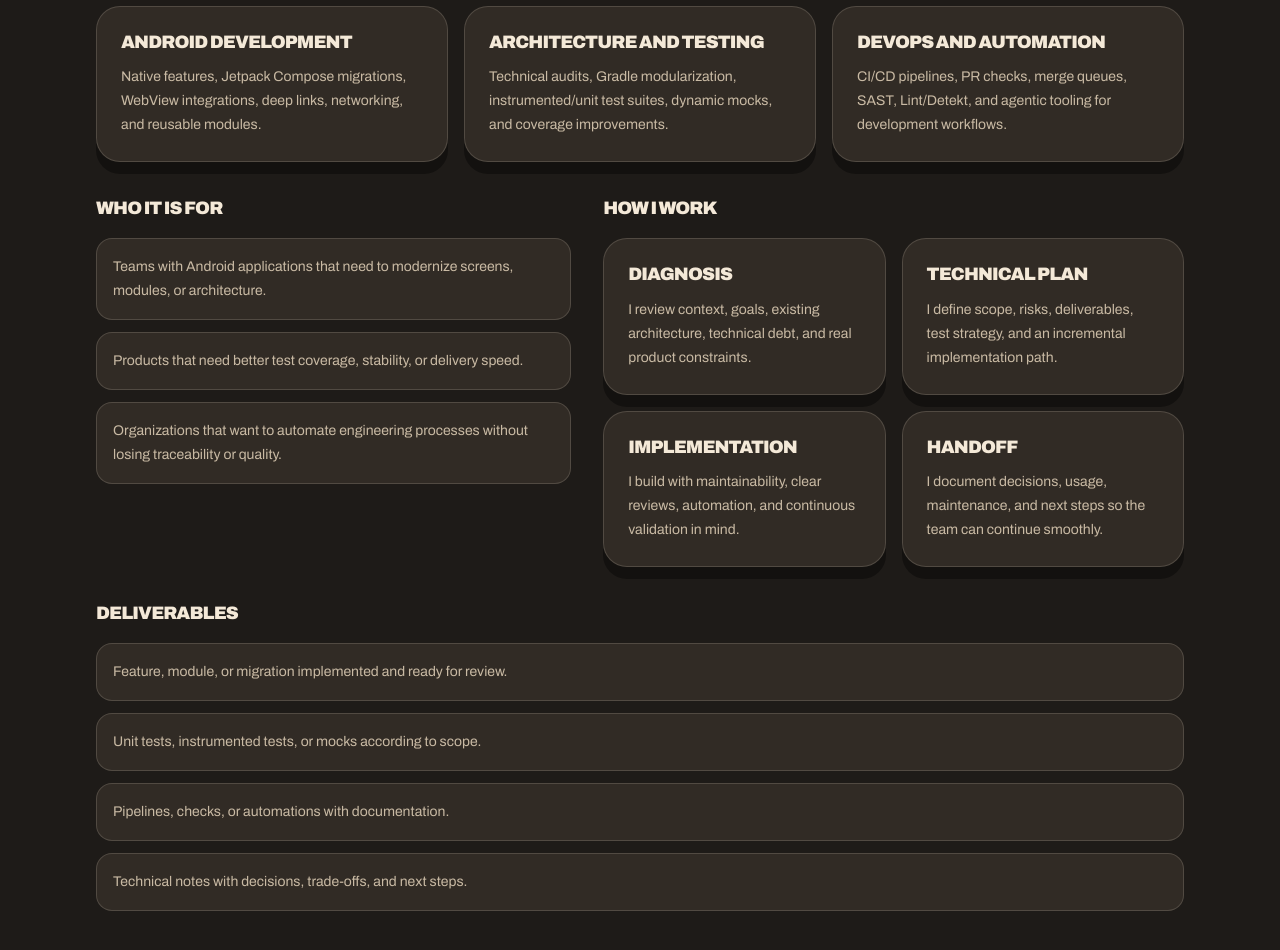
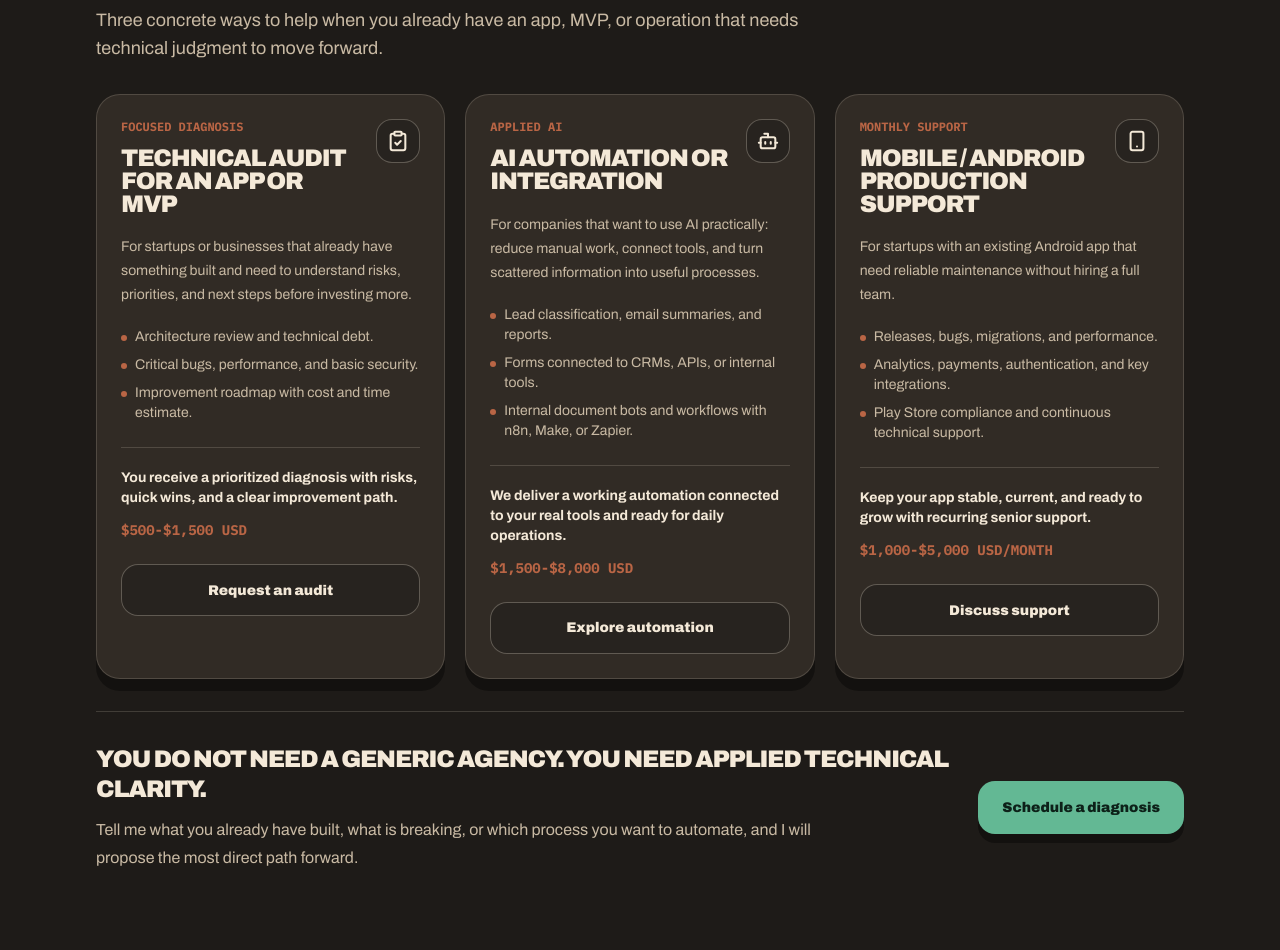
Before and after one commit to gabriel96x1/professional_landing_page, a Next.js app: page /en in a window 1280 px wide. Shown: the part 1760-2710 px from the top of the page. Built offline with nearby package versions, Linux system fonts and the light colour scheme.

Commit message:
first costs and services draft

```diff
--- a/app/_sections/hero-section.tsx
+++ b/app/_sections/hero-section.tsx
@@ -11,7 +11,7 @@ export function HeroSection() {
           <p className="font-mono text-[0.82rem] font-bold uppercase tracking-[0.12em] text-(--theme-label)">
             {t("eyebrow")}
           </p>
-          <h1 className="mt-5 max-w-full text-5xl font-black uppercase leading-[0.9] text-(--theme-text-primary) sm:text-6xl lg:text-[4.8rem] xl:text-[5.2rem] 2xl:text-[6.2rem]">
+          <h1 className="mt-5 max-w-full text-5xl font-black uppercase leading-[0.8] text-(--theme-text-primary) sm:text-6xl lg:text-7xl xl:text-8xl">
             {t("title")}
           </h1>
           <p className="mt-6 max-w-2xl text-lg leading-8 text-(--theme-text-secondary) sm:text-xl">
@@ -26,7 +26,7 @@ export function HeroSection() {
             </Link>
           </div>
         </div>
-        <aside className="theme-card-shadow flex min-h-[26rem] flex-col justify-between overflow-hidden rounded-[2rem] border border-(--theme-border-strong) bg-(--theme-surface) p-6 lg:min-h-[35rem] lg:p-10">
+        <aside className="theme-card-shadow flex min-h-104 flex-col justify-between overflow-hidden rounded-4xl border border-(--theme-border-strong) bg-(--theme-surface) p-6 lg:min-h-140 lg:p-10">
           <div className="grid size-36 place-items-center rounded-[2.375rem] border border-(--theme-border) bg-(--theme-surface-muted) shadow-[inset_0_0_0_12px_var(--theme-label-soft)]">
             <div className="grid justify-items-center gap-2" aria-hidden="true">
               <span className="block h-5 w-16 rounded-full bg-(--theme-accent)" />
--- a/app/_sections/services-section.tsx
+++ b/app/_sections/services-section.tsx
@@ -1,18 +1,28 @@
-import {
-  PageSection,
-  PlaceholderCard,
-  PlaceholderList,
-} from "../_components/page-sections";
+import { Link } from "@/i18n/navigation";
+import { Bot, ClipboardCheck, Smartphone } from "lucide-react";
 import { useTranslations } from "next-intl";
+import { PageSection } from "../_components/page-sections";
+
+type Service = {
+  key: "audit" | "automation" | "mobile";
+  eyebrow: string;
+  title: string;
+  body: string;
+  includes: string[];
+  outcome: string;
+  price: string;
+  cta: string;
+};
+
+const serviceIcons = {
+  audit: ClipboardCheck,
+  automation: Bot,
+  mobile: Smartphone,
+} as const;
 
 export function ServicesSection() {
   const t = useTranslations("Home.Services");
-  const audienceItems = t.raw("audienceItems") as string[];
-  const workflowSteps = t.raw("workflowSteps") as Array<{
-    title: string;
-    body: string;
-  }>;
-  const deliverableItems = t.raw("deliverableItems") as string[];
+  const services = t.raw("items") as Service[];
 
   return (
     <PageSection
@@ -20,48 +30,71 @@ export function ServicesSection() {
       title={t("title")}
       description={t("description")}
     >
-      <div className="grid gap-4 md:grid-cols-3">
-        <PlaceholderCard title={t("cards.sites.title")}>
-          {t("cards.sites.body")}
-        </PlaceholderCard>
-        <PlaceholderCard title={t("cards.frontend.title")}>
-          {t("cards.frontend.body")}
-        </PlaceholderCard>
-        <PlaceholderCard title={t("cards.consulting.title")}>
-          {t("cards.consulting.body")}
-        </PlaceholderCard>
+      <div className="grid gap-5 lg:grid-cols-3">
+        {services.map((service) => {
+          const Icon = serviceIcons[service.key];
+
+          return (
+            <article
+              key={service.key}
+              className="theme-card-shadow flex min-h-full flex-col rounded-3xl border border-(--theme-border) bg-(--theme-surface) p-5 sm:p-6"
+            >
+              <div className="flex items-start justify-between gap-4">
+                <div>
+                  <p className="font-mono text-xs font-bold uppercase text-(--theme-label)">
+                    {service.eyebrow}
+                  </p>
+                  <h3 className="mt-3 text-2xl font-black uppercase leading-[0.95] text-(--theme-text-primary)">
+                    {service.title}
+                  </h3>
+                </div>
+                <div className="grid size-11 shrink-0 place-items-center rounded-2xl border border-(--theme-border-strong) bg-(--theme-surface-muted) text-(--theme-text-primary)">
+                  <Icon aria-hidden="true" size={22} strokeWidth={2.2} />
+                </div>
+              </div>
+
+              <p className="mt-5 text-sm leading-6 text-(--theme-text-secondary)">
+                {service.body}
+              </p>
+
+              <ul className="mt-5 grid gap-2 text-sm leading-5 text-(--theme-text-secondary)">
+                {service.includes.map((item) => (
+                  <li key={item} className="flex gap-2">
+                    <span className="mt-2 size-1.5 shrink-0 rounded-full bg-(--theme-label)" />
+                    <span>{item}</span>
+                  </li>
+                ))}
+              </ul>
+
+              <div className="mt-6 border-t border-(--theme-border) pt-5">
+                <p className="text-sm font-bold text-(--theme-text-primary)">
+                  {service.outcome}
+                </p>
+                <p className="mt-3 font-mono text-sm font-bold uppercase text-(--theme-label)">
+                  {service.price}
+                </p>
+              </div>
+
+              <Link className="button-secondary mt-6 w-full" href="#contact">
+                {service.cta}
+              </Link>
+            </article>
+          );
+        })}
       </div>
 
-      <div className="mt-8 grid gap-8 lg:grid-cols-[0.9fr_1.1fr]">
+      <div className="mt-8 grid gap-5 border-t border-(--theme-border) pt-8 lg:grid-cols-[1fr_auto] lg:items-center">
         <div>
-          <h3 className="text-lg font-black uppercase text-(--theme-text-primary)">
-            {t("audienceTitle")}
+          <h3 className="text-2xl font-black uppercase leading-tight text-(--theme-text-primary)">
+            {t("ctaTitle")}
           </h3>
-          <div className="mt-4">
-            <PlaceholderList items={audienceItems} />
-          </div>
+          <p className="mt-3 max-w-3xl text-base leading-7 text-(--theme-text-secondary)">
+            {t("ctaBody")}
+          </p>
         </div>
-        <div>
-          <h3 className="text-lg font-black uppercase text-(--theme-text-primary)">
-            {t("workflowTitle")}
-          </h3>
-          <div className="mt-4 grid gap-4 sm:grid-cols-2">
-            {workflowSteps.map((step) => (
-              <PlaceholderCard key={step.title} title={step.title}>
-                {step.body}
-              </PlaceholderCard>
-            ))}
-          </div>
-        </div>
-      </div>
-
-      <div className="mt-8">
-        <h3 className="text-lg font-black uppercase text-(--theme-text-primary)">
-          {t("deliverablesTitle")}
-        </h3>
-        <div className="mt-4">
-          <PlaceholderList items={deliverableItems} />
-        </div>
+        <Link className="button-primary w-full lg:w-auto" href="#contact">
+          {t("ctaLabel")}
+        </Link>
       </div>
     </PageSection>
   );
--- a/messages/en.json
+++ b/messages/en.json
@@ -59,53 +59,54 @@
     },
     "Services": {
       "title": "Services",
-      "description": "I can help with mobile development, Android modernization, quality automation, and internal tools that accelerate technical teams.",
-      "cards": {
-        "sites": {
-          "title": "Android development",
-          "body": "Native features, Jetpack Compose migrations, WebView integrations, deep links, networking, and reusable modules."
-        },
-        "frontend": {
-          "title": "Architecture and testing",
-          "body": "Technical audits, Gradle modularization, instrumented/unit test suites, dynamic mocks, and coverage improvements."
-        },
-        "consulting": {
-          "title": "DevOps and automation",
-          "body": "CI/CD pipelines, PR checks, merge queues, SAST, Lint/Detekt, and agentic tooling for development workflows."
-        }
-      },
-      "audienceTitle": "Who it is for",
-      "audienceItems": [
-        "Teams with Android applications that need to modernize screens, modules, or architecture.",
-        "Products that need better test coverage, stability, or delivery speed.",
-        "Organizations that want to automate engineering processes without losing traceability or quality."
-      ],
-      "workflowTitle": "How I work",
-      "workflowSteps": [
+      "description": "Three concrete ways to help when you already have an app, MVP, or operation that needs technical judgment to move forward.",
+      "items": [
         {
-          "title": "Diagnosis",
-          "body": "I review context, goals, existing architecture, technical debt, and real product constraints."
+          "key": "audit",
+          "eyebrow": "Focused diagnosis",
+          "title": "Technical audit for an app or MVP",
+          "body": "For startups or businesses that already have something built and need to understand risks, priorities, and next steps before investing more.",
+          "includes": [
+            "Architecture review and technical debt.",
+            "Critical bugs, performance, and basic security.",
+            "Improvement roadmap with cost and time estimate."
+          ],
+          "outcome": "You receive a prioritized diagnosis with risks, quick wins, and a clear improvement path.",
+          "price": "$500-$1,500 USD",
+          "cta": "Request an audit"
         },
         {
-          "title": "Technical plan",
-          "body": "I define scope, risks, deliverables, test strategy, and an incremental implementation path."
+          "key": "automation",
+          "eyebrow": "Applied AI",
+          "title": "AI automation or integration",
+          "body": "For companies that want to use AI practically: reduce manual work, connect tools, and turn scattered information into useful processes.",
+          "includes": [
+            "Lead classification, email summaries, and reports.",
+            "Forms connected to CRMs, APIs, or internal tools.",
+            "Internal document bots and workflows with n8n, Make, or Zapier."
+          ],
+          "outcome": "We deliver a working automation connected to your real tools and ready for daily operations.",
+          "price": "$1,500-$8,000 USD",
+          "cta": "Explore automation"
         },
         {
-          "title": "Implementation",
-          "body": "I build with maintainability, clear reviews, automation, and continuous validation in mind."
-        },
-        {
-          "title": "Handoff",
-          "body": "I document decisions, usage, maintenance, and next steps so the team can continue smoothly."
+          "key": "mobile",
+          "eyebrow": "Monthly support",
+          "title": "Mobile / Android production support",
+          "body": "For startups with an existing Android app that need reliable maintenance without hiring a full team.",
+          "includes": [
+            "Releases, bugs, migrations, and performance.",
+            "Analytics, payments, authentication, and key integrations.",
+            "Play Store compliance and continuous technical support."
+          ],
+          "outcome": "Keep your app stable, current, and ready to grow with recurring senior support.",
+          "price": "$1,000-$5,000 USD/month",
+          "cta": "Discuss support"
         }
       ],
-      "deliverablesTitle": "Deliverables",
-      "deliverableItems": [
-        "Feature, module, or migration implemented and ready for review.",
-        "Unit tests, instrumented tests, or mocks according to scope.",
-        "Pipelines, checks, or automations with documentation.",
-        "Technical notes with decisions, trade-offs, and next steps."
-      ]
+      "ctaTitle": "You do not need a generic agency. You need applied technical clarity.",
+      "ctaBody": "Tell me what you already have built, what is breaking, or which process you want to automate, and I will propose the most direct path forward.",
+      "ctaLabel": "Schedule a diagnosis"
     },
     "Portfolio": {
       "title": "Portfolio",
--- a/messages/es.json
+++ b/messages/es.json
@@ -59,53 +59,54 @@
     },
     "Services": {
       "title": "Servicios",
-      "description": "Puedo apoyar en desarrollo mobile, modernizacion de Android, automatizacion de calidad y herramientas internas para acelerar equipos tecnicos.",
-      "cards": {
-        "sites": {
-          "title": "Desarrollo Android",
-          "body": "Features nativas, migraciones a Jetpack Compose, integraciones WebView, deep links, networking y modulos reutilizables."
-        },
-        "frontend": {
-          "title": "Arquitectura y testing",
-          "body": "Auditorias tecnicas, modularizacion Gradle, suites de pruebas instrumentadas/unitarias, mocks dinamicos y mejora de cobertura."
-        },
-        "consulting": {
-          "title": "DevOps y automatizacion",
-          "body": "Pipelines CI/CD, checks de PR, merge queues, SAST, Lint/Detekt y herramientas agenticas para flujos de desarrollo."
-        }
-      },
-      "audienceTitle": "Para quien es",
-      "audienceItems": [
-        "Equipos con aplicaciones Android que necesitan modernizar pantallas, modulos o arquitectura.",
-        "Productos que requieren mejorar cobertura de pruebas, estabilidad o velocidad de entrega.",
-        "Organizaciones que quieren automatizar procesos de ingenieria sin perder trazabilidad ni calidad."
-      ],
-      "workflowTitle": "Como trabajo",
-      "workflowSteps": [
+      "description": "Tres formas concretas de ayudar cuando ya existe una app, un MVP o una operacion que necesita criterio tecnico para avanzar.",
+      "items": [
         {
-          "title": "Diagnostico",
-          "body": "Reviso contexto, objetivos, arquitectura existente, deuda tecnica y restricciones reales del producto."
+          "key": "audit",
+          "eyebrow": "Diagnostico puntual",
+          "title": "Auditoria tecnica de app o MVP",
+          "body": "Para startups o negocios que ya tienen algo construido y necesitan entender riesgos, prioridades y proximos pasos antes de invertir mas.",
+          "includes": [
+            "Revision de arquitectura y deuda tecnica.",
+            "Bugs criticos, performance y seguridad basica.",
+            "Roadmap de mejoras con estimacion de costo y tiempo."
+          ],
+          "outcome": "Recibes un diagnostico priorizado con riesgos, quick wins y una ruta clara de mejora.",
+          "price": "$500-$1,500 USD",
+          "cta": "Solicitar auditoria"
         },
         {
-          "title": "Plan tecnico",
-          "body": "Defino alcance, riesgos, entregables, estrategia de pruebas y una ruta de implementacion incremental."
+          "key": "automation",
+          "eyebrow": "IA aplicada",
+          "title": "Automatizacion o integracion IA",
+          "body": "Para empresas que quieren usar IA de forma practica: reducir trabajo manual, conectar herramientas y convertir informacion dispersa en procesos utiles.",
+          "includes": [
+            "Clasificacion de leads, resumen de correos y reportes.",
+            "Formularios conectados a CRM, APIs o herramientas internas.",
+            "Bots internos con documentos y flujos con n8n, Make o Zapier."
+          ],
+          "outcome": "Entregamos una automatizacion funcional, conectada a tus herramientas reales y lista para operacion diaria.",
+          "price": "$1,500-$8,000 USD",
+          "cta": "Explorar automatizacion"
         },
         {
-          "title": "Implementacion",
-          "body": "Desarrollo con foco en mantenibilidad, revisiones claras, automatizacion y validacion continua."
-        },
-        {
-          "title": "Handoff",
-          "body": "Documento decisiones, uso, mantenimiento y siguientes pasos para que el equipo pueda continuar sin friccion."
+          "key": "mobile",
+          "eyebrow": "Soporte mensual",
+          "title": "Mobile / Android production support",
+          "body": "Para startups con una app Android existente que necesitan mantenimiento confiable sin contratar un equipo completo.",
+          "includes": [
+            "Releases, bugs, migraciones y performance.",
+            "Analytics, pagos, autenticacion e integraciones clave.",
+            "Compliance de Play Store y soporte tecnico continuo."
+          ],
+          "outcome": "Mantienes tu app estable, actualizada y preparada para crecer con soporte senior recurrente.",
+          "price": "$1,000-$5,000 USD/mes",
+          "cta": "Hablar de soporte"
         }
       ],
-      "deliverablesTitle": "Entregables",
-      "deliverableItems": [
-        "Feature, modulo o migracion implementada y lista para revision.",
-        "Pruebas unitarias, instrumentadas o mocks segun el alcance.",
-        "Pipelines, checks o automatizaciones documentadas.",
-        "Notas tecnicas con decisiones, trade-offs y siguientes pasos."
-      ]
+      "ctaTitle": "No necesitas una agencia generica. Necesitas claridad tecnica aplicada.",
+      "ctaBody": "Cuentame que ya tienes construido, que esta fallando o que proceso quieres automatizar, y te propongo el camino mas directo para avanzar.",
+      "ctaLabel": "Agendar diagnostico"
     },
     "Portfolio": {
       "title": "Portafolio",
```
